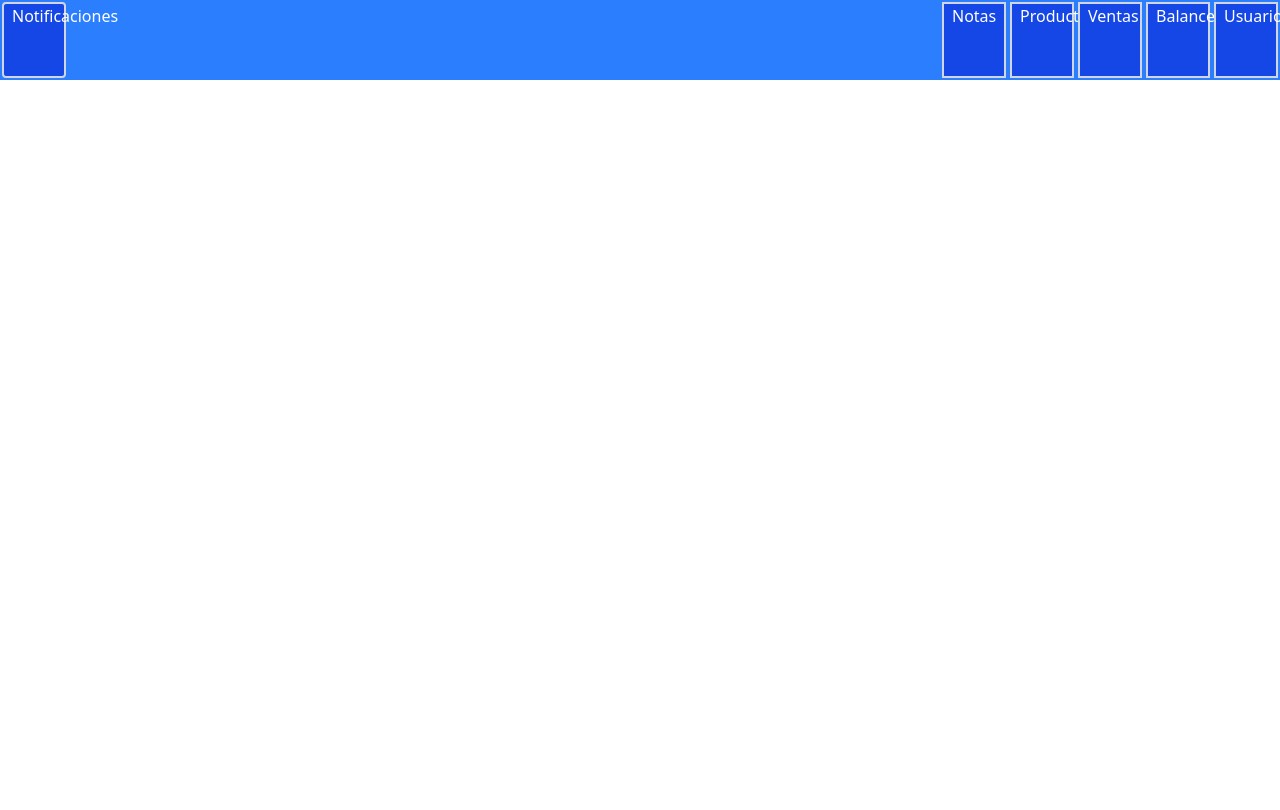
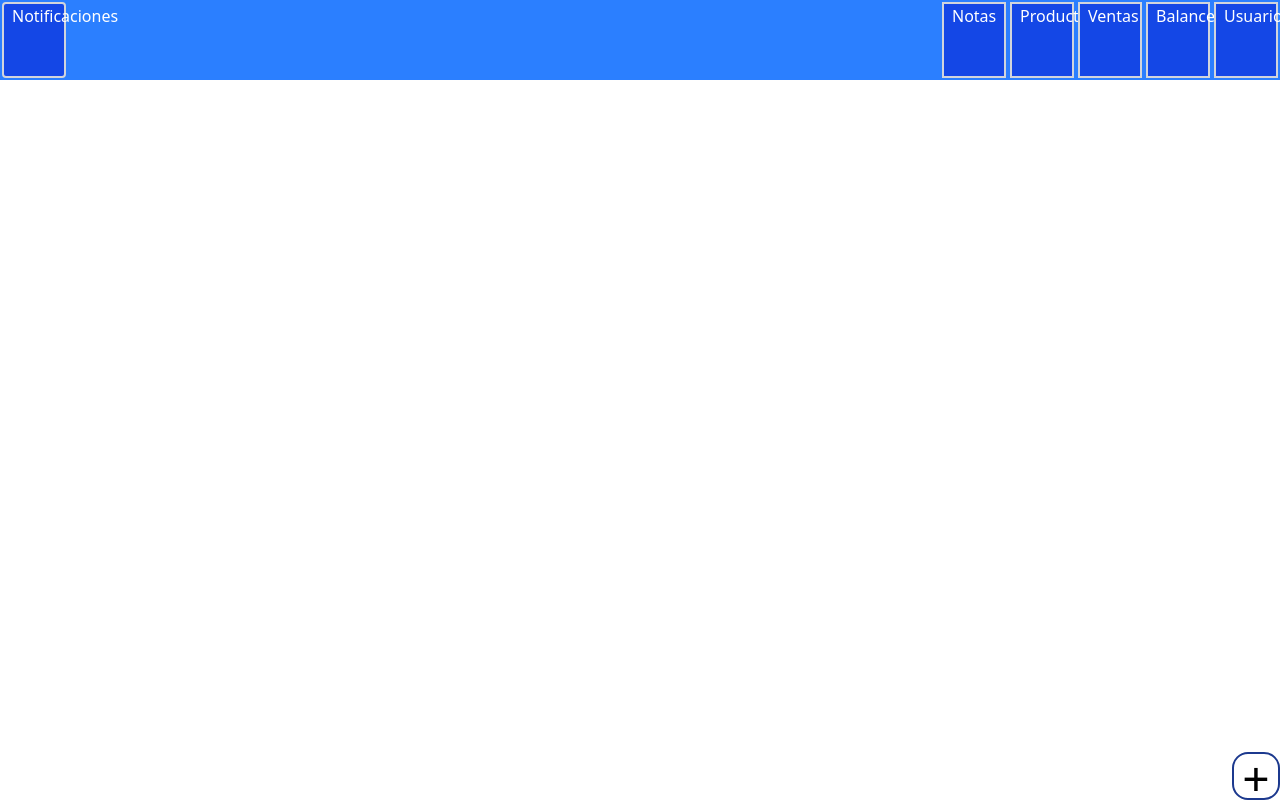
Before and after one commit to DDSlayer64/ProyectoF, a Vue app: page /productos in a window 1280 px wide. Built offline with nearby package versions, Linux system fonts and the light colour scheme.

Commit message:
Se modifico la pagina productos

```diff
--- a/src/components/Navegacion.vue
+++ b/src/components/Navegacion.vue
@@ -4,7 +4,7 @@
 
 <template>
     <nav class="navegacion w-[100vw] h-[10vh] bg-blue-500 flex flex-row">
-        <router-link to="notificaciones" class="hover:bg-blue-800 px-2 w-[5%] bg-blue-700 rounded m-0.5 text-white border-2 border-gray-300">Notificaciones
+        <router-link to="notificaciones" class=" hover:bg-blue-800 px-2 w-[5%] bg-blue-700 rounded m-0.5 text-white border-2 border-gray-300">Notificaciones
 
         </router-link>
         <div class="w-[70%] h-[100%]"></div>
--- a/src/views/Productos.vue
+++ b/src/views/Productos.vue
@@ -1,7 +1,48 @@
-<script setup>
+<script>
 import { RouterLink } from 'vue-router';
+import { ref } from 'vue'
+
+export default {
+  setup() {
+    const productos = ref([]);
+
+    const agregarProducto = () => {
+      productos.value.push('Nuevo producto');
+    };
+
+    return {
+      productos,
+      agregarProducto
+    };
+  }
+};
 </script>
 
 <template>
+    <div class="
+    h-[90vh]
+    w[100vw]
+    flex
+    items-end
+    justify-end
+    ">
+        <button class="
+        rounded-2xl
+        aspect-square
+        h-[6vh]
+        text-center
+        border-blue-900
+        text-5xl
+        border-2
+
+        "
+
+        @click="agregarProducto">+</button>
+            <ul>
+                <li v-for="(producto, index) in productos" :key="index">
+                {{ producto }}
+                </li>
+            </ul>
+    </div>
 
 </template>
```
